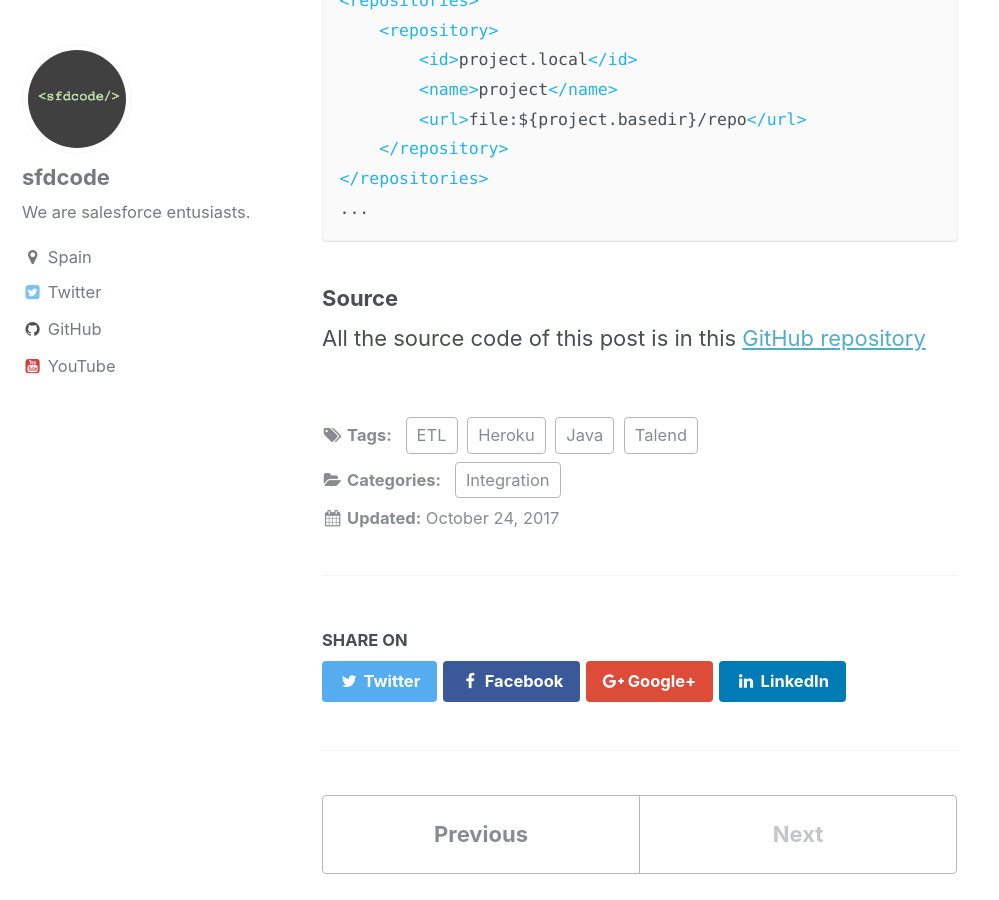
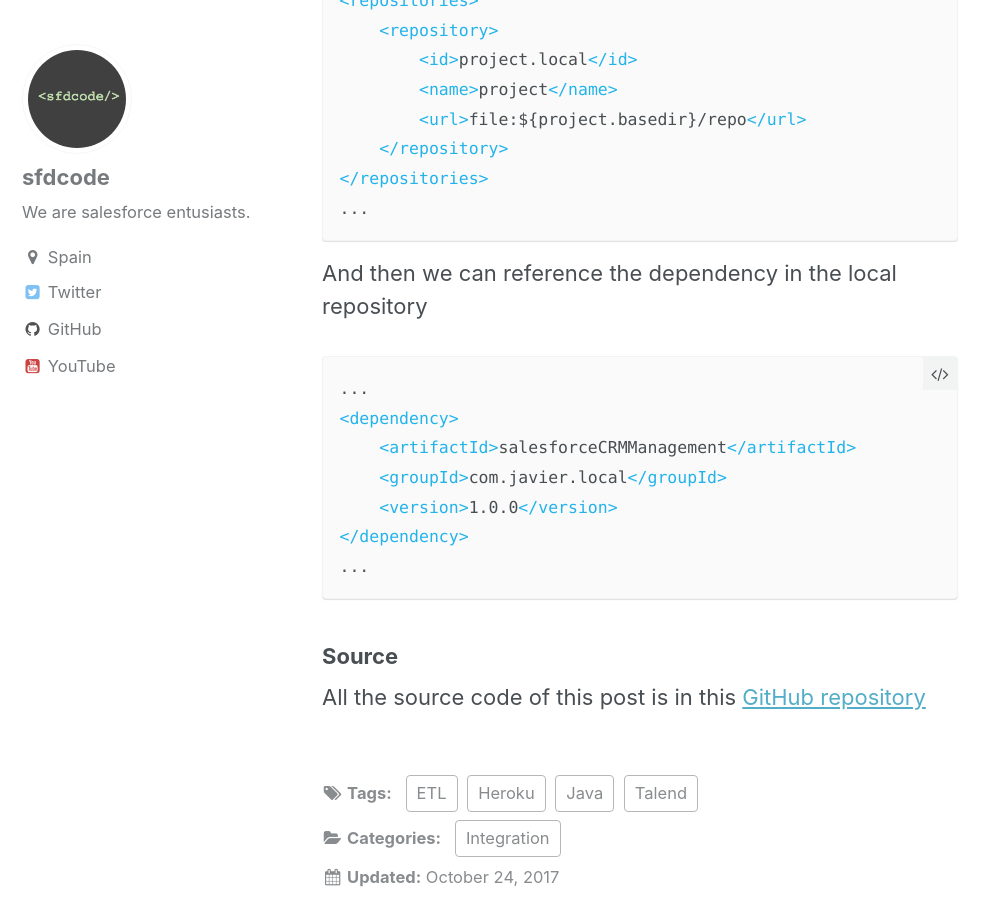
Before and after one commit to sfdcode/sfdcode.github.io, a Jekyll site: the page built from _posts/2017-10-24-talend-on-heroku.md, in a window 1280 px wide and 900 px high, scrolled down 6557 px. Shown: the whole window, without its empty margins (0-999 px from the left). Built offline with Jekyll 4.4.1, drawn with Linux system fonts in a browser that asks for light colours.

Commit message:
Mod Post Talend

```diff
--- a/_posts/2017-10-24-talend-on-heroku.md
+++ b/_posts/2017-10-24-talend-on-heroku.md
@@ -150,6 +150,18 @@ Maven has a central repository where you can find and reference the most common
 ...
 {% endhighlight %}
 
+And then we can reference the dependency in the local repository
+
+{% highlight xml %}
+...
+<dependency>
+    <artifactId>salesforceCRMManagement</artifactId>
+    <groupId>com.javier.local</groupId>
+    <version>1.0.0</version>
+</dependency>
+...
+{% endhighlight %}
+
 ### Source
 
 All the source code of this post is in this [GitHub repository](https://github.com/sfdcode/talend-on-heroku.git)
```
